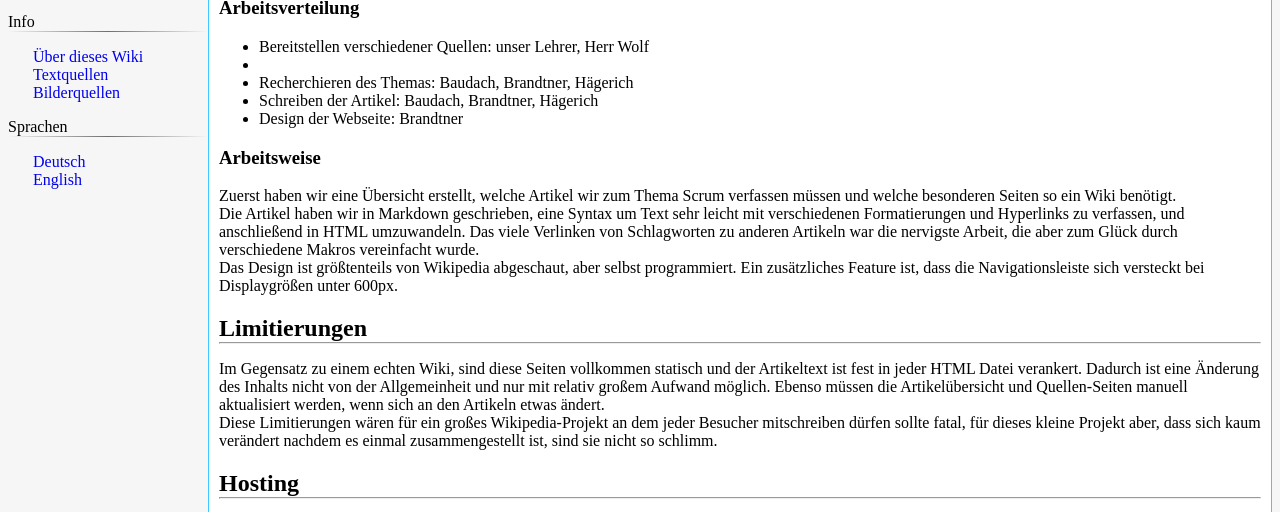
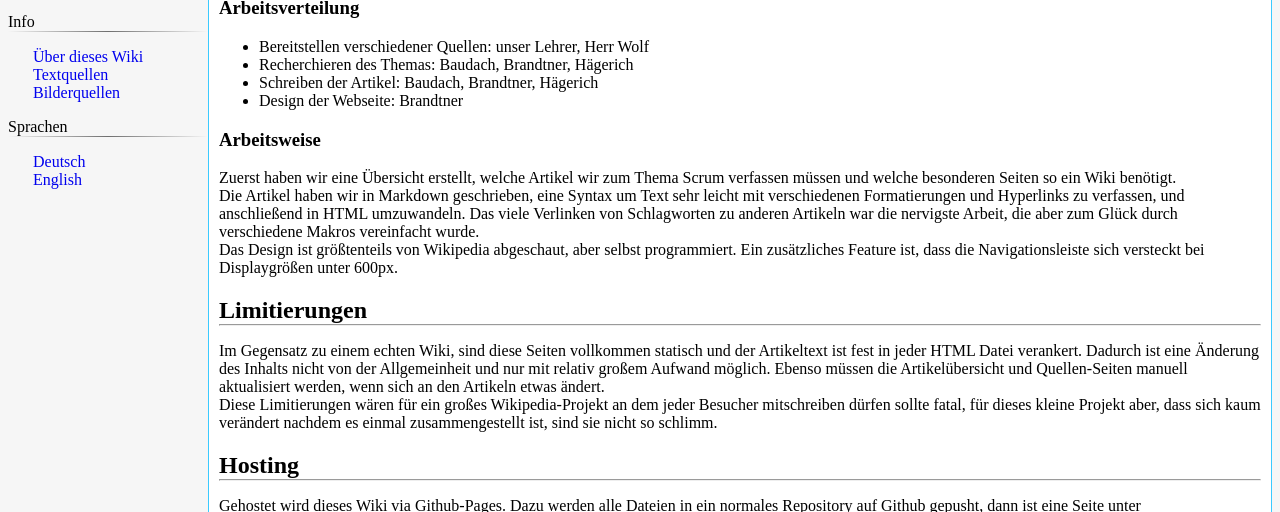
Before and after one commit to BenjaminBrandtner/ScrumWiki, a plain HTML site: page special/about.html in a window 1280 px wide. Shown: the part 250-762 px from the top of the page. Drawn offline with Linux system fonts and the light colour scheme; files that its build step writes are made by us from their sources; a web font is replaced by a local one.

Commit message:
Fixed small error in about.html

```diff
--- a/special/about.html
+++ b/special/about.html
@@ -71,7 +71,7 @@
 <hr>
 <h3 id="arbeitsverteilung">Arbeitsverteilung</h3>
 <ul>
-<li>Bereitstellen verschiedener Quellen: unser Lehrer, Herr Wolf<li>
+<li>Bereitstellen verschiedener Quellen: unser Lehrer, Herr Wolf</li>
 <li>Recherchieren des Themas: Baudach, Brandtner, Hägerich</li>
 <li>Schreiben der Artikel: Baudach, Brandtner, Hägerich</li>
 <li>Design der Webseite: Brandtner</li>
```
